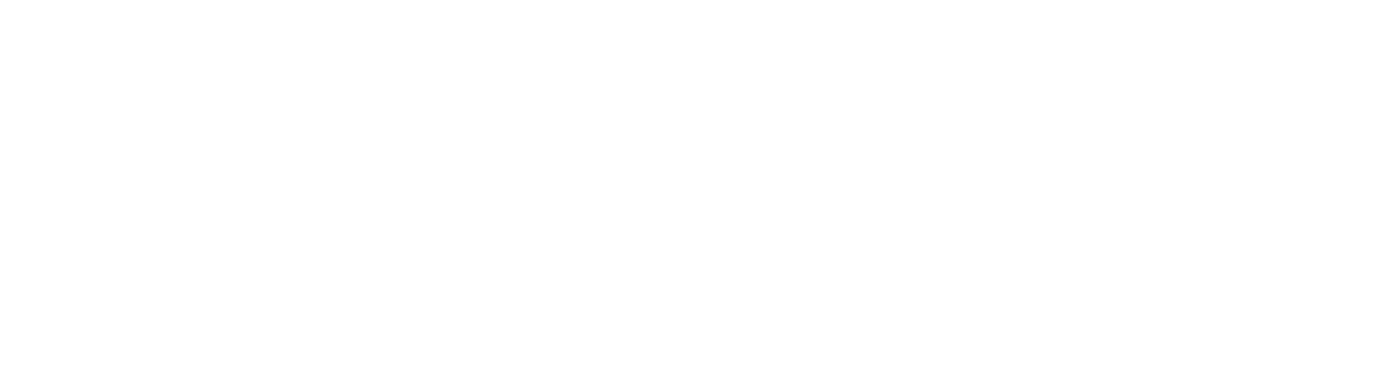
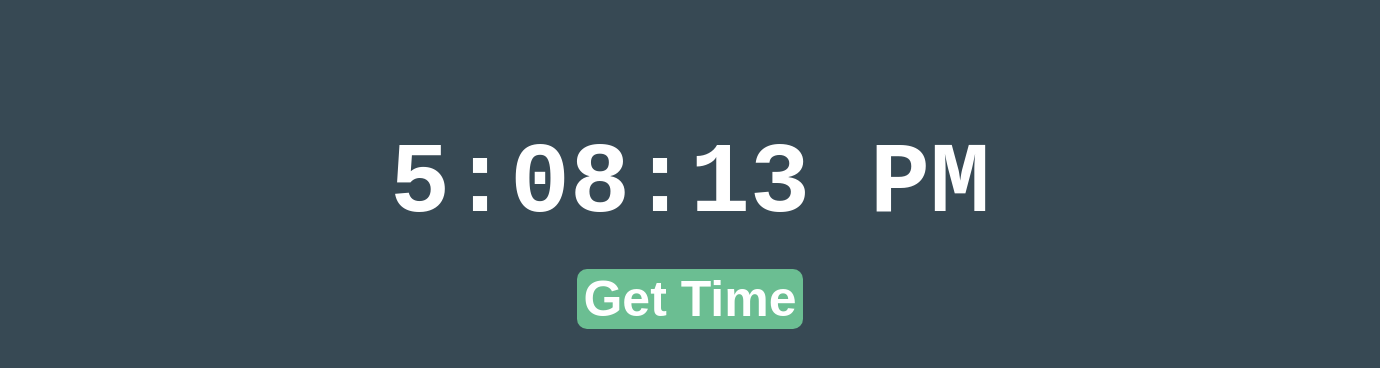
Before and after one commit to UfukAldanmaz/i-am-learning-reactjs, a React (Create React App) app in the folder projects/: page /local-time in a window 1280 px wide. Before the commit this address had no page. Shown: the top 368 px of the page, 1380 px wide, since content can reach past the window. Built offline with nearby package versions, Linux system fonts and the light colour scheme.

Commit message:
Add LocalTime Page

```diff
--- a/projects/src/App.js
+++ b/projects/src/App.js
@@ -11,6 +11,7 @@
         }}
       >
         <Link to="/lucky-number">My Lucky Number</Link> |{" "}
+        <Link to="/local-time">Local Time</Link> |{" "}
       </nav>
     </div>
   );
--- /dev/null
+++ b/projects/src/assets/css/LocalTime.css
@@ -0,0 +1,36 @@
+.box {
+    font: normal 14px/100% "Andale Mono", AndaleMono, monospace;
+    color: #fff;
+    padding: 50px;
+    width: 100%;
+    height: auto;
+    margin: 0 auto;
+    background-color: #374954;
+    text-align: center;
+    position: absolute;
+    top: 0px;
+    right: 0px;
+    bottom: 0px;
+    left: 0px;
+  }
+
+  .box h1 {
+    font-size: 100px;
+  }
+
+  .box .container {
+    margin: 10% auto;
+  }
+
+  .box button {
+    display: inline;
+    background-color: #6bbe92;
+    border: 0;
+    border-radius: 10px;
+    box-shadow: 5px;
+    margin: 10px;
+    text-align: center;
+    color: #fff;
+    font-weight: bold;
+    font-size: 50px;
+  }
--- a/projects/src/index.js
+++ b/projects/src/index.js
@@ -8,6 +8,7 @@
 import App from './App';
 import reportWebVitals from './reportWebVitals';
 import LuckyNumber from './pages/LuckyNumber';
+import LocalTime from './pages/LocalTime';
 
 ReactDOM.render(
   <React.StrictMode>
@@ -15,6 +16,7 @@
       <Routes>
         <Route path="/" element={<App />} />
         <Route path="lucky-number" element={<LuckyNumber />} />
+        <Route path="local-time" element={<LocalTime />} />
       </Routes>
     </BrowserRouter>
   </React.StrictMode>,
--- /dev/null
+++ b/projects/src/pages/LocalTime.jsx
@@ -0,0 +1,26 @@
+import React, { useState } from "react";
+import "../assets/css/LocalTime.css";
+
+function LocalTime() {
+    setInterval(updateTime, 1000);
+
+    let time = new Date().toLocaleTimeString();
+
+    const [currentTime, setTime] = useState(time);
+
+    function updateTime() {
+        let newTime = new Date().toLocaleTimeString();
+        setTime(newTime);
+    }
+
+    return (
+        <div className="box">
+            <div className="container">
+                <h1>{currentTime}</h1>
+                <button onClick={updateTime}>Get Time</button>
+            </div>
+        </div>
+    );
+}
+
+export default LocalTime;
```
